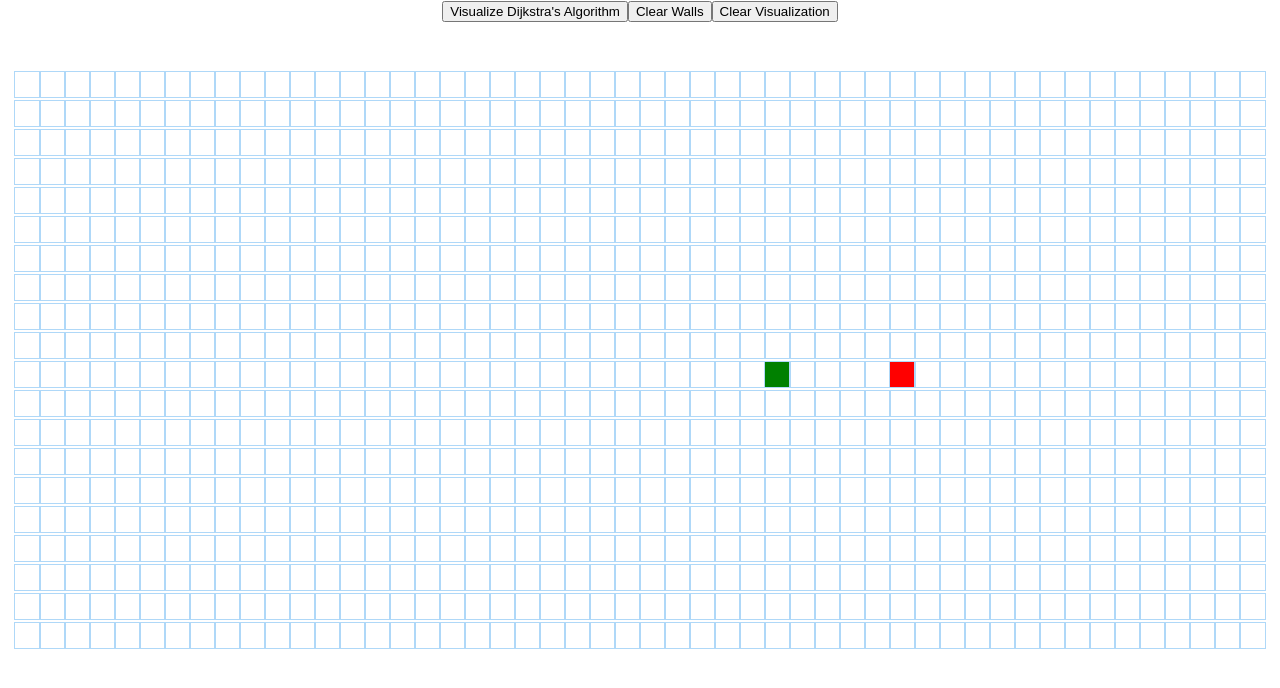
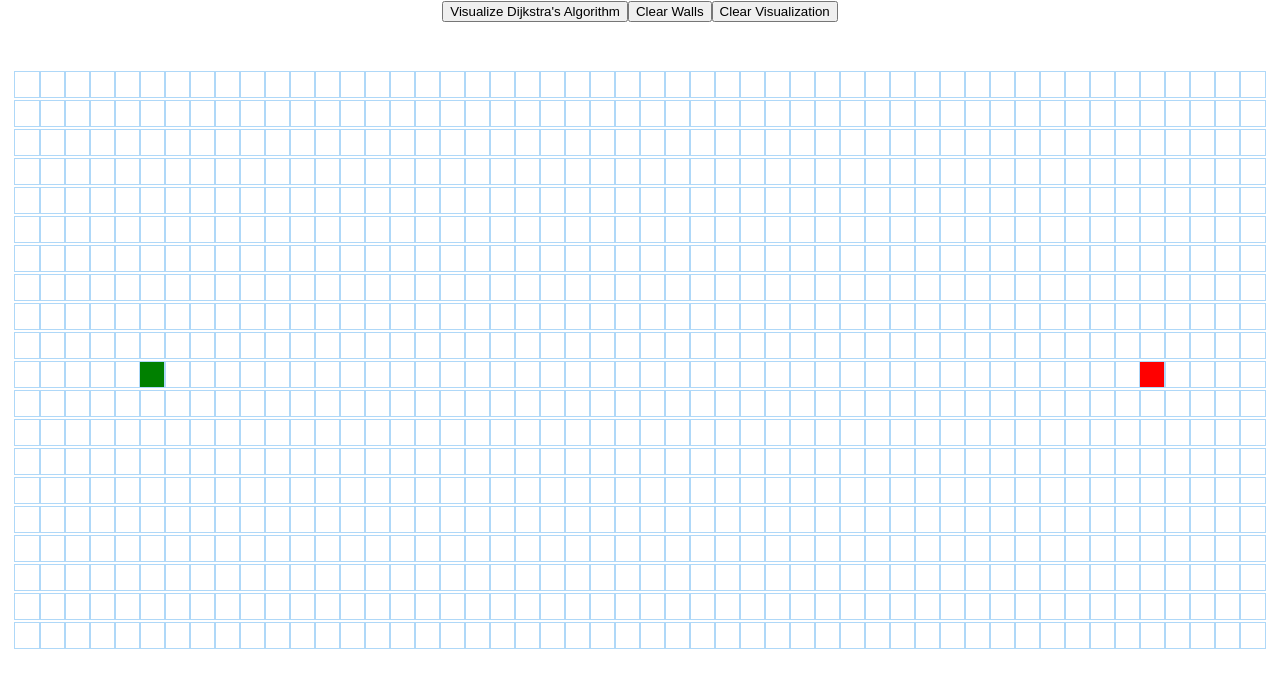
Before and after one commit to samuelbutton/sbutton-pathfinding, a React (Create React App) app: page / in a window 1280 px wide. Shown: the top 688 px of the page. Built offline with nearby package versions, Linux system fonts and the light colour scheme.

Commit message:
node drag implemented

```diff
--- a/package.json
+++ b/package.json
@@ -3,9 +3,11 @@
   "version": "0.1.0",
   "private": true,
   "dependencies": {
+    "lodash": "^4.17.15",
     "react": "^16.12.0",
     "react-dom": "^16.12.0",
-    "react-scripts": "3.2.0"
+    "react-scripts": "3.2.0",
+    "styled-components": "^4.4.1"
   },
   "scripts": {
     "start": "react-scripts start",
--- a/src/PathfindingVisualizer/PathfindingVisualizer.jsx
+++ b/src/PathfindingVisualizer/PathfindingVisualizer.jsx
@@ -7,9 +7,9 @@ import './PathfindingVisualizer.css';
 const NUM_ROWS = 20;
 const NUM_COLS = 50;
 const START_NODE_ROW = 10;
-const START_NODE_COL = 30;
+const START_NODE_COL = 5;
 const FINISH_NODE_ROW = 10;
-const FINISH_NODE_COL = 35;
+const FINISH_NODE_COL = 45;
 
 export default class PathfindingVisualizer extends Component {
   constructor() {
@@ -17,6 +17,15 @@ export default class PathfindingVisualizer extends Component {
     this.state = {
       grid: [],
       mouseIsPressed: false,
+      startDragging: false,
+      finishDragging: false,
+      visualizationRunning: false,
+      // NUM_ROWS = 20;
+      // NUM_COLS = 50;
+      startNodeRow: 10,
+      startNodeCol: 5,
+      finishNodeRow: 10,
+      finishNodeCol: 45
     };
   }
 
@@ -27,25 +36,57 @@ export default class PathfindingVisualizer extends Component {
 
 
   handleMouseDown(row, col, isStart, isFinish) {
+    console.log(this.state.visualizationRunning);
+    if (this.state.visualizationRunning) return;
   	let newGrid;
     if (!isStart && !isFinish) newGrid = getNewGridWithWallToggled(this.state.grid, row, col);
-    // to be added: drag and drop for start and finish
+    else if (isStart) {
+      this.setState({mouseIsPressed: true, startDragging: true});
+      return
+    } else {
+      this.setState({mouseIsPressed: true, finishDragging: true});
+      return
+    }
     this.setState({grid: newGrid, mouseIsPressed: true});
   }
 
   handleMouseEnter(row, col, isStart, isFinish) {
-    if (!this.state.mouseIsPressed) return;
-    let newGrid
-    if (!isStart && !isFinish) newGrid = getNewGridWithWallToggled(this.state.grid, row, col);
+    if (!this.state.mouseIsPressed || this.state.visualizationRunning) return;
+    let newGrid;
+    if (this.state.startDragging) {
+      newGrid = getNewGridWithStartAdjusted(this.state.grid, row, col,
+        this.state.startNodeRow, this.state.startNodeCol);
+      this.setState({grid: newGrid, startNodeRow: row, startNodeCol: col});
+      return;
+    } else if (this.state.finishDragging) {
+      newGrid = getNewGridWithFinishAdjusted(this.state.grid, row, col,
+        this.state.finishNodeRow, this.state.finishNodeCol);
+      this.setState({grid: newGrid, finishNodeRow: row, finishNodeCol: col});
+      return;
+    } else if (!isStart && !isFinish) newGrid = getNewGridWithWallToggled(this.state.grid, row, col);
     this.setState({grid: newGrid});
   }
 
   handleMouseUp() {
-    this.setState({mouseIsPressed: false});
+    this.setState({mouseIsPressed: false, startDragging: false, finishDragging: false});
   }
 
+  lockInteractions() {
+    this.setState({visualizationRunning: true});
+    let buttons = document.getElementsByClassName("menu-button")
+    let i = 0;
+    for (i; i < buttons.length; i++)
+      buttons[i].style.visibility = 'hidden';
+  }
 
-  // probably called when the button is pressed, but to be updated
+  unlockInteractions() {
+    this.setState({visualizationRunning: false});
+    let buttons = document.getElementsByClassName("menu-button")
+    let i = 0;
+    for (i; i < buttons.length; i++)
+      buttons[i].style.visibility = 'visible';
+  }
+
   animateDijkstra(visitedNodesInOrder, nodesInShortestPathOrder) {
   	if (visitedNodesInOrder === null || nodesInShortestPathOrder === null) return;
     for (let i = 0; i <= visitedNodesInOrder.length; i++) {
@@ -63,7 +104,6 @@ export default class PathfindingVisualizer extends Component {
     }
   }
 
-  // probable called after animateDijkstra is called, but to be updated
   animateShortestPath(nodesInShortestPathOrder) {
   	// changes to 1 -> n-1 to leave first and last as is
     for (let i = 1; i < nodesInShortestPathOrder.length - 1; i++) {
@@ -72,11 +112,19 @@ export default class PathfindingVisualizer extends Component {
          document.getElementById(`node-${node.row}-${node.col}`).className =
           'node node-shortest-path';
       }, 100 * i);
+      if (i === nodesInShortestPathOrder.length - 2)   {
+        setTimeout(() => {
+          this.unlockInteractions();
+        }, 100 * i);
+      }
     }
   }
 
   async visualizeDijkstra() {
-  	// pulls state of component
+    if (this.state.visualizationRunning) return;
+    await this.lockInteractions();
+  	// TODO - while visualizing, cannot allow interaction with grid
+    // should be able to re-run visualization twic without clearing the walls
     const {grid} = this.state;
     for (let row = 0; row < NUM_ROWS; row++) {
 	    for (let col = 0; col < NUM_COLS; col++) {
@@ -84,19 +132,21 @@ export default class PathfindingVisualizer extends Component {
 
     	  node.distance = Infinity;
     	  node.previousNode = null;
-	      if (node.isVisited && !node.isFinish && !node.isStart)
+	      if (node.isVisited && !node.isFinish && !node.isStart && !node.isWall)
 	      	document.getElementById(`node-${node.row}-${node.col}`).className = 'node';
 	      node.isVisited = false;
 	    }
   	}
-    const startNode = grid[START_NODE_ROW][START_NODE_COL];
-    const finishNode = grid[FINISH_NODE_ROW][FINISH_NODE_COL];
+    const startNode = grid[this.state.startNodeRow][this.state.startNodeCol];
+    const finishNode = grid[this.state.finishNodeRow][this.state.finishNodeCol];
     const visitedNodesInOrder = await dijkstra(grid, startNode, finishNode);
     const nodesInShortestPathOrder = await getNodesInShortestPathOrder(finishNode);
-    this.animateDijkstra(visitedNodesInOrder, nodesInShortestPathOrder);
+    await this.animateDijkstra(visitedNodesInOrder, nodesInShortestPathOrder);
+
   }
 
   clearVisualization() {
+    if (this.state.visualizationRunning) return;
   	const {grid} = this.state;
   	for (let row = 0; row < NUM_ROWS; row++) {
 	    for (let col = 0; col < NUM_COLS; col++) {
@@ -116,9 +166,9 @@ export default class PathfindingVisualizer extends Component {
 
   	// the actual rendering process, every time we render we pull the below two variables from
   	// the state of the componenent
-    const {grid, mouseIsPressed} = this.state;
-
-    return (
+    const {grid, mouseIsPressed, visualizationRunning} = this.state;
+    console.log(visualizationRunning);
+    if (grid !== null) return (
     	// the below represents a React fragment, allows a component to return multiple elements
       <>
         <button className="menu-button" onClick={() => this.visualizeDijkstra()}>
@@ -131,14 +181,15 @@ export default class PathfindingVisualizer extends Component {
           Clear Visualization
         </button>
         <div className="grid">
-          {grid.map((row, rowIdx) => {
+            {
+              grid.map((row, rowIdx) => {
               	// iterate across rows
                 return (
                   <div key={rowIdx}>
                     {row.map((node, nodeIdx) => {
                     	// iterated accross nodes in the row
                       const {row, col, isFinish, isStart, isWall} = node;
-                  // if (rowIdx === 10 && nodeIdx === 34) console.log(isWall);
+
                         return (
                         <Node
                           key={nodeIdx}
@@ -157,7 +208,8 @@ export default class PathfindingVisualizer extends Component {
                     })}
                   </div>
                 );
-          })}
+              })
+            }
         </div>
       </>
     );
@@ -204,3 +256,40 @@ const getNewGridWithWallToggled = (grid, row, col) => {
   newGrid[row][col] = newNode;
   return newGrid;
 };
+
+// TODO - refactor below two methods to combine
+const getNewGridWithStartAdjusted = (grid, row, col, oldRow, oldCol) => {
+  const newGrid = grid.slice();
+  const node = newGrid[row][col];
+  const newNode = {
+    ...node,
+    isWall: false,
+    isStart: true,
+  };
+  newGrid[row][col] = newNode;
+  const oldFinishNode = newGrid[oldRow][oldCol];
+  const newFinishNode = {
+    ...oldFinishNode,
+    isStart: false,
+  };
+  newGrid[oldRow][oldCol] = newFinishNode;
+  return newGrid;
+};
+
+const getNewGridWithFinishAdjusted = (grid, row, col, oldRow, oldCol) => {
+  const newGrid = grid.slice();
+  const node = newGrid[row][col];
+  const newNode = {
+    ...node,
+    isWall: false,
+    isFinish: true,
+  };
+  newGrid[row][col] = newNode;
+  const oldFinishNode = newGrid[oldRow][oldCol];
+  const newFinishNode = {
+    ...oldFinishNode,
+    isFinish: false,
+  };
+  newGrid[oldRow][oldCol] = newFinishNode;
+  return newGrid;
+};
--- a/src/algorithms/dijkstra.js
+++ b/src/algorithms/dijkstra.js
@@ -9,7 +9,6 @@ export async function dijkstra(grid, startNode, finishNode) {
   while (!!unvisitedNodes.length) {
     sortNodesByDistance(unvisitedNodes);
     const closestNode = unvisitedNodes.shift();
-    if (closestNode.row === 10 && closestNode.col === 34) console.log(closestNode.isWall);
     if (closestNode.isWall) continue;
     // If the closest node is at a distance of infinity,
     // we must be trapped and should therefore stop.
```
Also changed, not shown: src/App.js (+16 -0 lines), 1 other file (tests, documents, lock files or other folders). Lines whose indentation alone changed are shown as unchanged.
